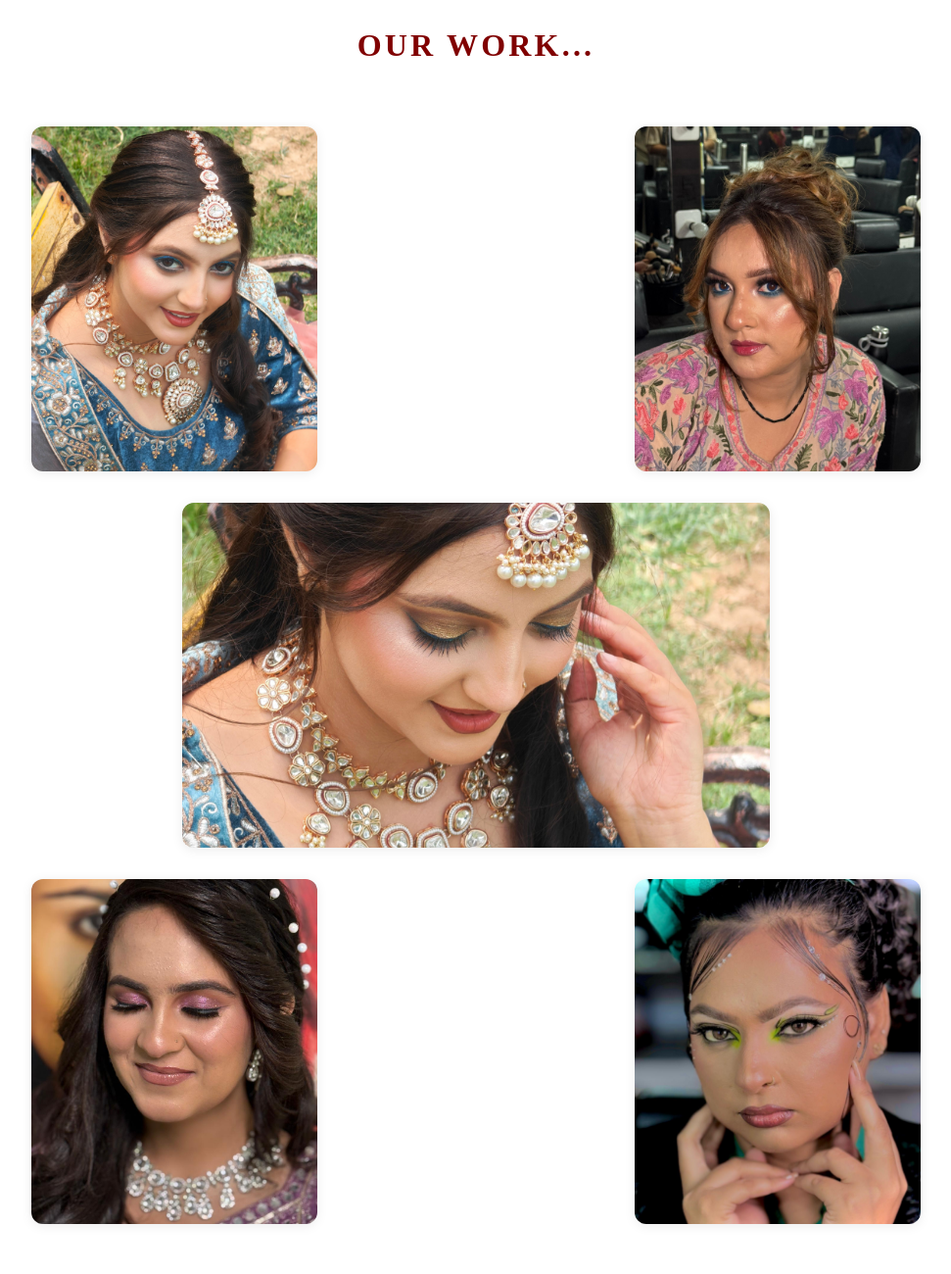
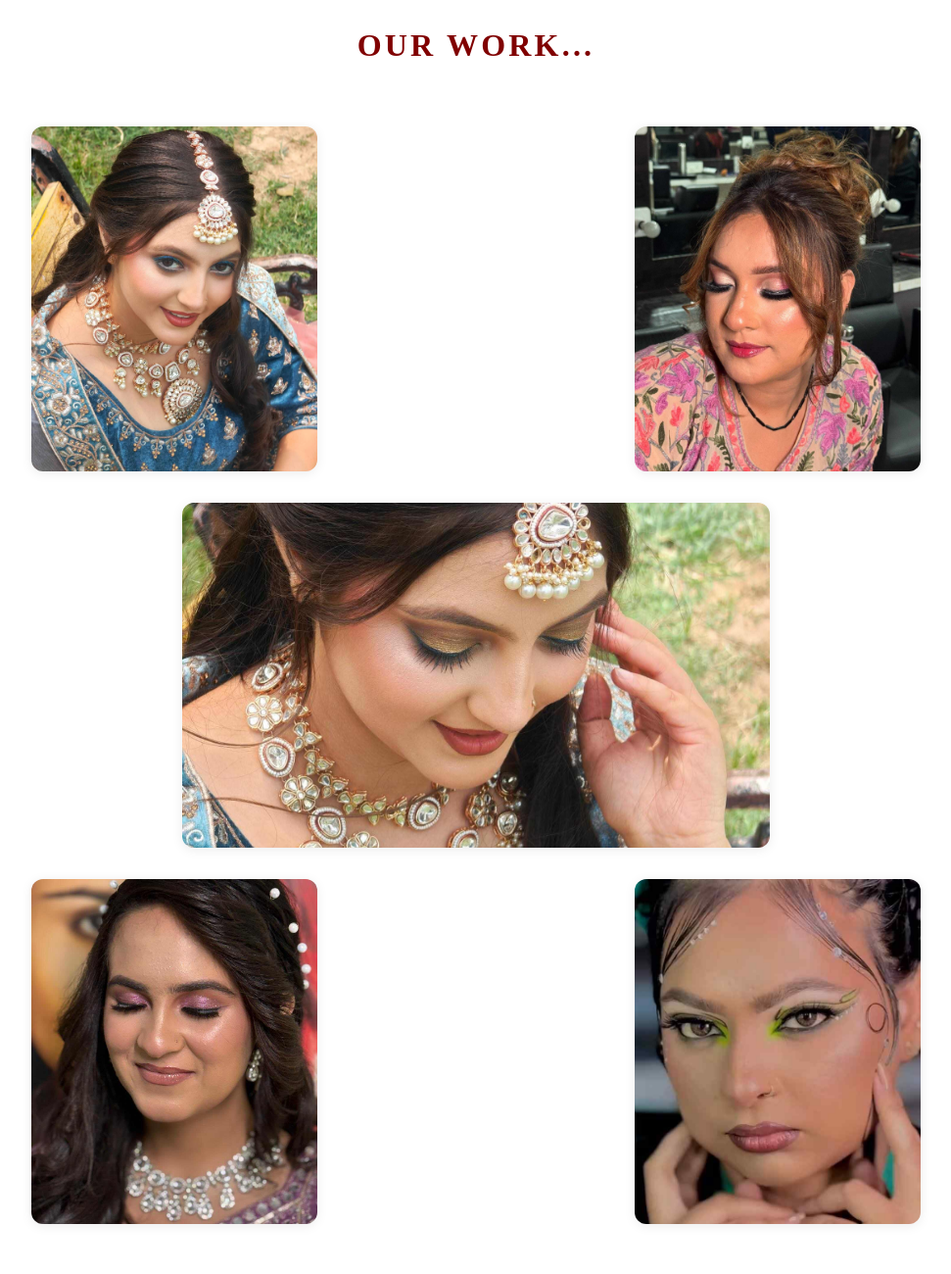
Before and after one commit to vansh-433/Sarbz_Makeover, a plain HTML site: page index.html in a window 1280 px wide. Shown: the part 2020-3320 px from the top of the page at 98% size, without its empty margins (154-1125 px from the left). Drawn offline with Linux system fonts and the light colour scheme.

Commit message:
On branch main  Your branch is up to date with 'origin/main'.
 Changes to be committed:
	deleted:    1000006298.jpg
	deleted:    1000006302.jpg
	deleted:    1000006304.jpg
	deleted:    1000006306.jpg
	deleted:    1000006312.jpg
	new file:   503519023_18063862757465451_6651205857615691976_n.jpg
	new file:   503749751_18063862493465451_195204593993492296_n.jpg
	new file:   510022852_18064172840465451_6685412309153632466_n.jpg
	new file:   510433360_18063961556465451_3739086935972414234_n.jpg
	new file:   512193892_729399719634708_5774633141716356893_n.jpg
	modified:   index.html

```diff
--- a/index.html
+++ b/index.html
@@ -65,11 +65,11 @@
 <hr>
     <h2 class="gallery-title">Our Work...</h2>
     <section class="gallery">
-        <img class="img1" src="1000006298.jpg" alt="Woman wearing a blue and gold embroidered traditional outfit, adorned with ornate gold and pearl jewelry including a necklace and headpiece, sitting outdoors on a bench with green grass in the background. The scene conveys a festive and elegant atmosphere." >
-        <img class="img2" src="1000006302.jpg" alt="Woman with styled brown hair wearing a floral embroidered top and a black beaded necklace, seated in a modern salon with black leather chairs and mirrors in the background. The environment is professional and welcoming, suggesting a beauty or makeover session.">
-        <img class="img3" src="1000006304.jpg" alt="Woman with long dark hair styled in soft waves, wearing an ornate blue and gold embroidered outfit and elaborate gold and pearl jewelry including a necklace and headpiece, sitting outdoors on a bench with green grass and plants in the background. The setting feels festive and elegant, suggesting a special occasion or celebration.">
-        <img class="img4" src="1000006306.jpg" alt="Woman with long wavy dark hair adorned with pearl hairpins, wearing a sparkling silver necklace and matching earrings, dressed in a purple and silver embroidered outfit. The background features warm colors and a festive atmosphere, suggesting a celebratory or special occasion. The overall tone is elegant and joyful.">
-        <img class="img5" src="1000006312.jpg" alt="Person with curly dark hair wearing a green headband and matching green outfit, holding their hands near their chin. The background features a softly lit indoor setting with shelves and various objects, creating a cozy and inviting atmosphere. The overall tone is warm and cheerful.">
+        <img class="img1" src="503749751_18063862493465451_195204593993492296_n.jpg" alt="Woman wearing a blue and gold embroidered traditional outfit, adorned with ornate gold and pearl jewelry including a necklace and headpiece, sitting outdoors on a bench with green grass in the background. The scene conveys a festive and elegant atmosphere." >
+        <img class="img2" src="510022852_18064172840465451_6685412309153632466_n.jpg" alt="Woman with styled brown hair wearing a floral embroidered top and a black beaded necklace, seated in a modern salon with black leather chairs and mirrors in the background. The environment is professional and welcoming, suggesting a beauty or makeover session.">
+        <img class="img3" src="503519023_18063862757465451_6651205857615691976_n.jpg" alt="Woman with long dark hair styled in soft waves, wearing an ornate blue and gold embroidered outfit and elaborate gold and pearl jewelry including a necklace and headpiece, sitting outdoors on a bench with green grass and plants in the background. The setting feels festive and elegant, suggesting a special occasion or celebration.">
+        <img class="img4" src="510433360_18063961556465451_3739086935972414234_n.jpg" alt="Woman with long wavy dark hair adorned with pearl hairpins, wearing a sparkling silver necklace and matching earrings, dressed in a purple and silver embroidered outfit. The background features warm colors and a festive atmosphere, suggesting a celebratory or special occasion. The overall tone is elegant and joyful.">
+        <img class="img5" src="512193892_729399719634708_5774633141716356893_n.jpg" alt="Person with curly dark hair wearing a green headband and matching green outfit, holding their hands near their chin. The background features a softly lit indoor setting with shelves and various objects, creating a cozy and inviting atmosphere. The overall tone is warm and cheerful.">
     </section>
 <hr>
     <section class="container3">
```
Also changed, not shown: 1000006298.jpg (deleted), 1000006302.jpg (deleted), 1000006304.jpg (deleted), 1000006306.jpg (deleted), 1000006312.jpg (deleted), 503519023_18063862757465451_6651205857615691976_n.jpg (added), 503749751_18063862493465451_195204593993492296_n.jpg (added), 510022852_18064172840465451_6685412309153632466_n.jpg (added), 510433360_18063961556465451_3739086935972414234_n.jpg (added), 512193892_729399719634708_5774633141716356893_n.jpg (added).
